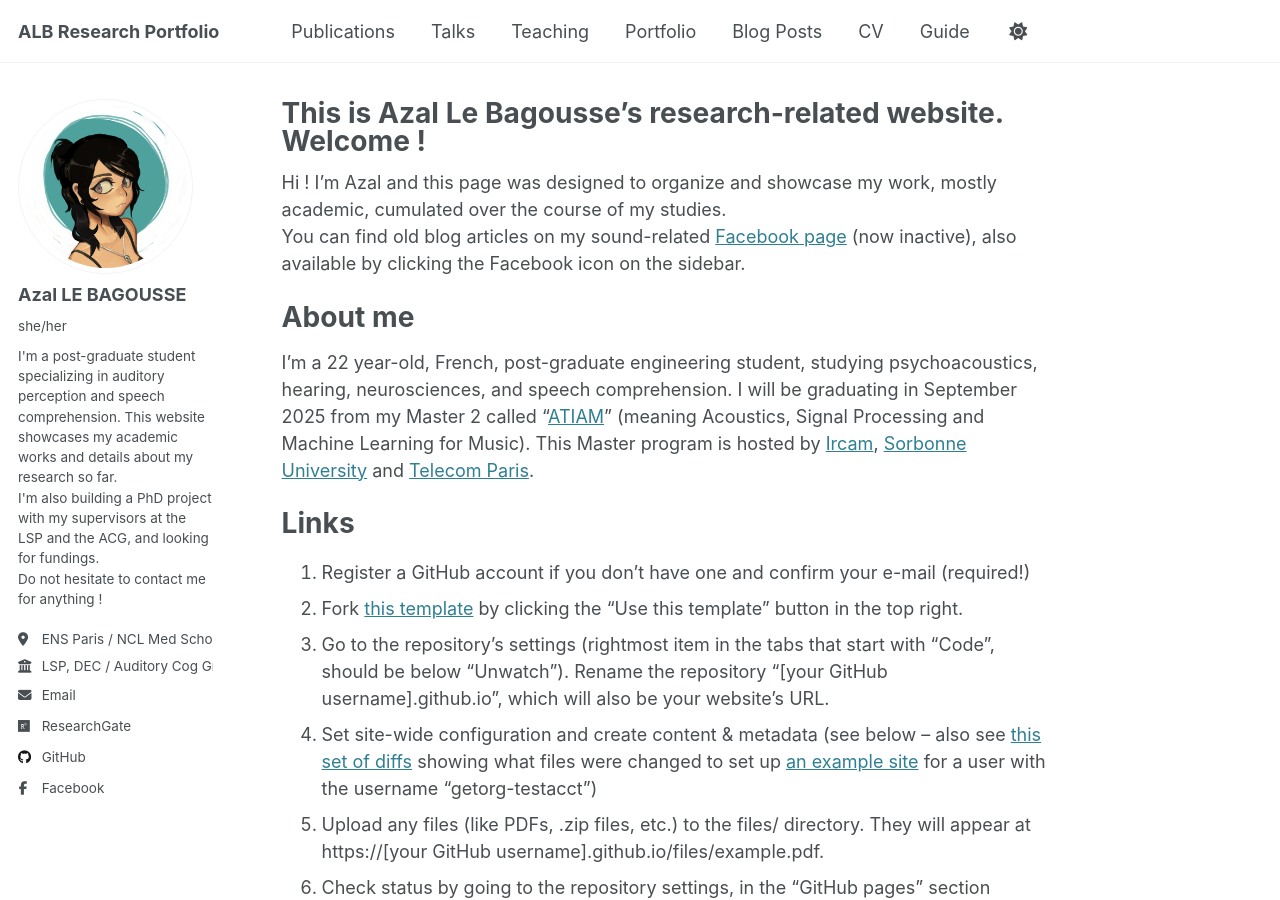
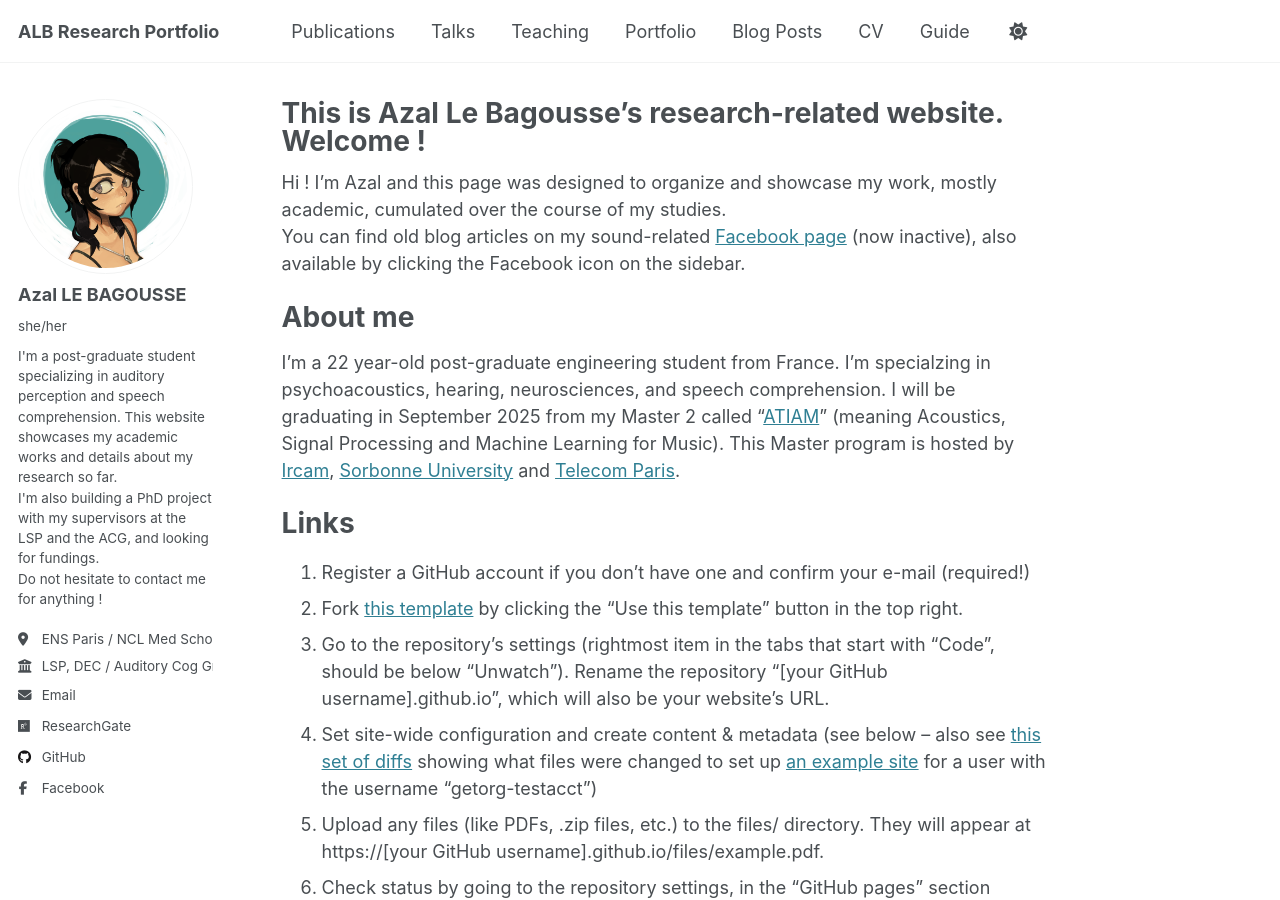
Before and after one commit to azallb/azallb.github.io, a Jekyll site: the page built from _pages/about.md, in a window 1280 px wide and 900 px high. Built offline with Jekyll 4.4.1, drawn with Linux system fonts in a browser that asks for light colours.

Commit message:
modify about, main page

```diff
--- a/_pages/about.md
+++ b/_pages/about.md
@@ -12,7 +12,7 @@ You can find old blog articles on my sound-related [Facebook page](https://www.f
 
 About me
 ======
-I'm a 22 year-old, French, post-graduate engineering student, studying psychoacoustics, hearing, neurosciences, and speech comprehension. I will be graduating in September 2025 from my Master 2 called "[ATIAM](http://www.atiam.ircam.fr/en/)" (meaning Acoustics, Signal Processing and Machine Learning for Music). This Master program is hosted by [Ircam](https://www.ircam.fr/), [Sorbonne University](https://sciences.sorbonne-universite.fr/en) and [Telecom Paris](https://www.telecom-paris.fr/en/home).
+I'm a 22 year-old post-graduate engineering student from France. I'm specialzing in psychoacoustics, hearing, neurosciences, and speech comprehension. I will be graduating in September 2025 from my Master 2 called "[ATIAM](http://www.atiam.ircam.fr/en/)" (meaning Acoustics, Signal Processing and Machine Learning for Music). This Master program is hosted by [Ircam](https://www.ircam.fr/), [Sorbonne University](https://sciences.sorbonne-universite.fr/en) and [Telecom Paris](https://www.telecom-paris.fr/en/home).
 
 Links
 ======
```
